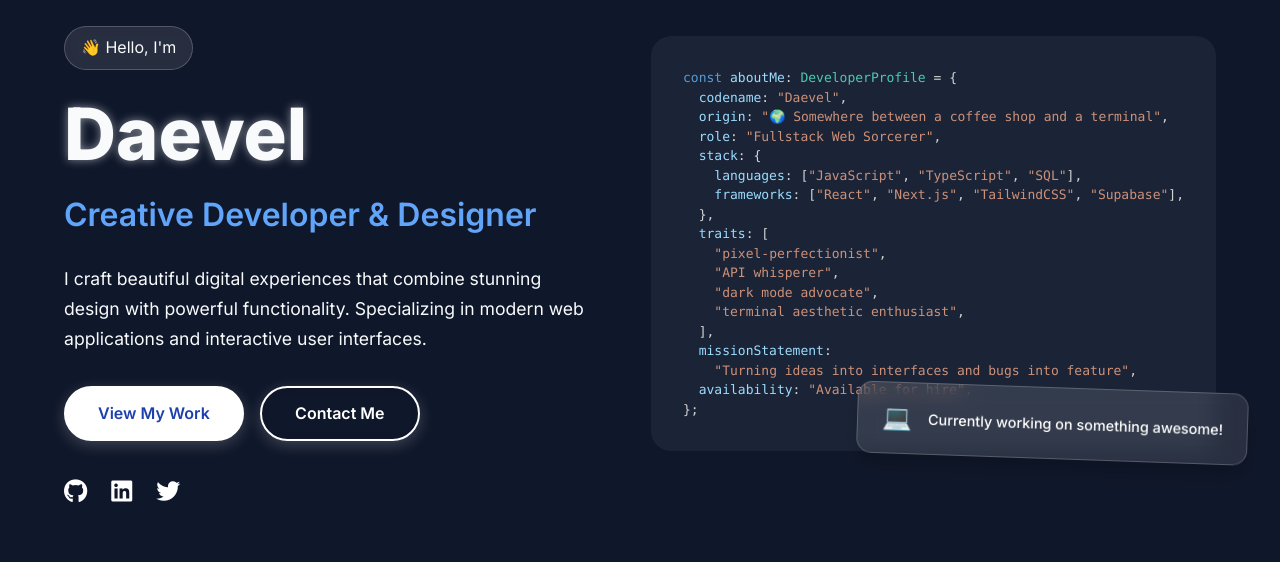
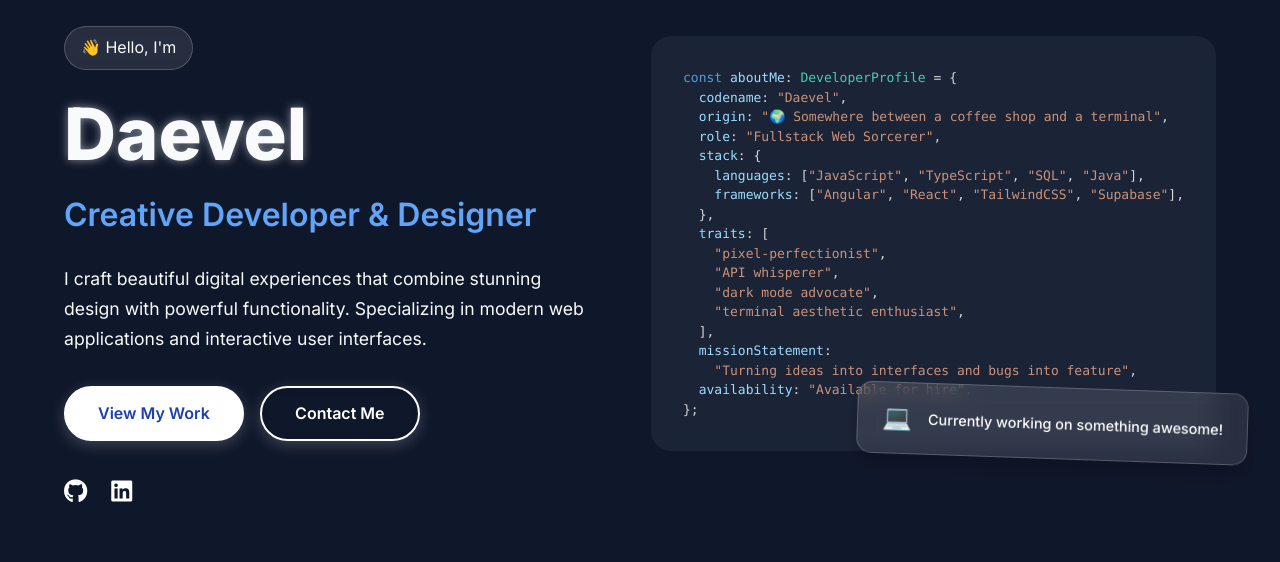
Before and after one commit to Daevel/daevel-portfolio-page, a React (Vite) app: page / in a window 1280 px wide. Shown: the part 181-743 px from the top of the page. Built offline with nearby package versions, Linux system fonts and the light colour scheme; no server answers.

Commit message:
adjusted some settings

```diff
--- a/src/App.tsx
+++ b/src/App.tsx
@@ -2,7 +2,7 @@ import "./App.css";
 import { Navbar } from "./pages/Navbar";
 import { Hero } from "./pages/Hero";
 import { Projects } from "./pages/Projects";
-import { Contacts } from "./pages/Contacts";
+import { Contact } from "./pages/Contacts";
 import { useEffect, useState } from "react";
 import emailjs from "@emailjs/browser";
 import { motion } from "framer-motion";
@@ -21,7 +21,7 @@ function App() {
 
       <Hero />
       <Projects />
-      <Contacts />
+      <Contact />
 
       <motion.footer
         className="footer"
--- a/src/pages/Contacts.tsx
+++ b/src/pages/Contacts.tsx
@@ -8,7 +8,7 @@ const fadeInUp = {
   transition: { duration: 0.6 },
 };
 
-export const Contacts = () => {
+export const Contact = () => {
   const [formData, setFormData] = useState({
     name: "",
     email: "",
--- a/src/pages/Hero.tsx
+++ b/src/pages/Hero.tsx
@@ -63,7 +63,7 @@ export const Hero = () => {
               View My Work
             </motion.a>
             <motion.a
-              href="#contacts"
+              href="#contact"
               className="cta-secondary"
               whileHover={{ scale: 1.05 }}
               whileTap={{ scale: 0.95 }}
@@ -72,14 +72,11 @@ export const Hero = () => {
             </motion.a>
           </motion.div>
           <motion.div className="social-links" variants={staggerContainer}>
-            <motion.a href="https://github.com/Daev" target="_blank">
+            <motion.a href="https://github.com/Daevel" target="_blank">
               <i className="fab fa-github"> </i>
             </motion.a>
             <motion.a href="https://www.linkedin.com/in/luigi-avitabile-644ab2195/" target="_blank">
               <i className="fab fa-linkedin"> </i>
-            </motion.a>
-            <motion.a href="https://twitter.com" target="_blank">
-              <i className="fab fa-twitter"> </i>
             </motion.a>
           </motion.div>
         </motion.div>
@@ -109,8 +106,8 @@ export const Hero = () => {
   origin: "🌍 Somewhere between a coffee shop and a terminal",
   role: "Fullstack Web Sorcerer",
   stack: {
-    languages: ["JavaScript", "TypeScript", "SQL"],
-    frameworks: ["React", "Next.js", "TailwindCSS", "Supabase"],
+    languages: ["JavaScript", "TypeScript", "SQL", "Java"],
+    frameworks: ["Angular", "React", "TailwindCSS", "Supabase"],
   },
   traits: [
     "pixel-perfectionist",
```
Also changed, not shown: src/App.css (+0 -18 lines).
